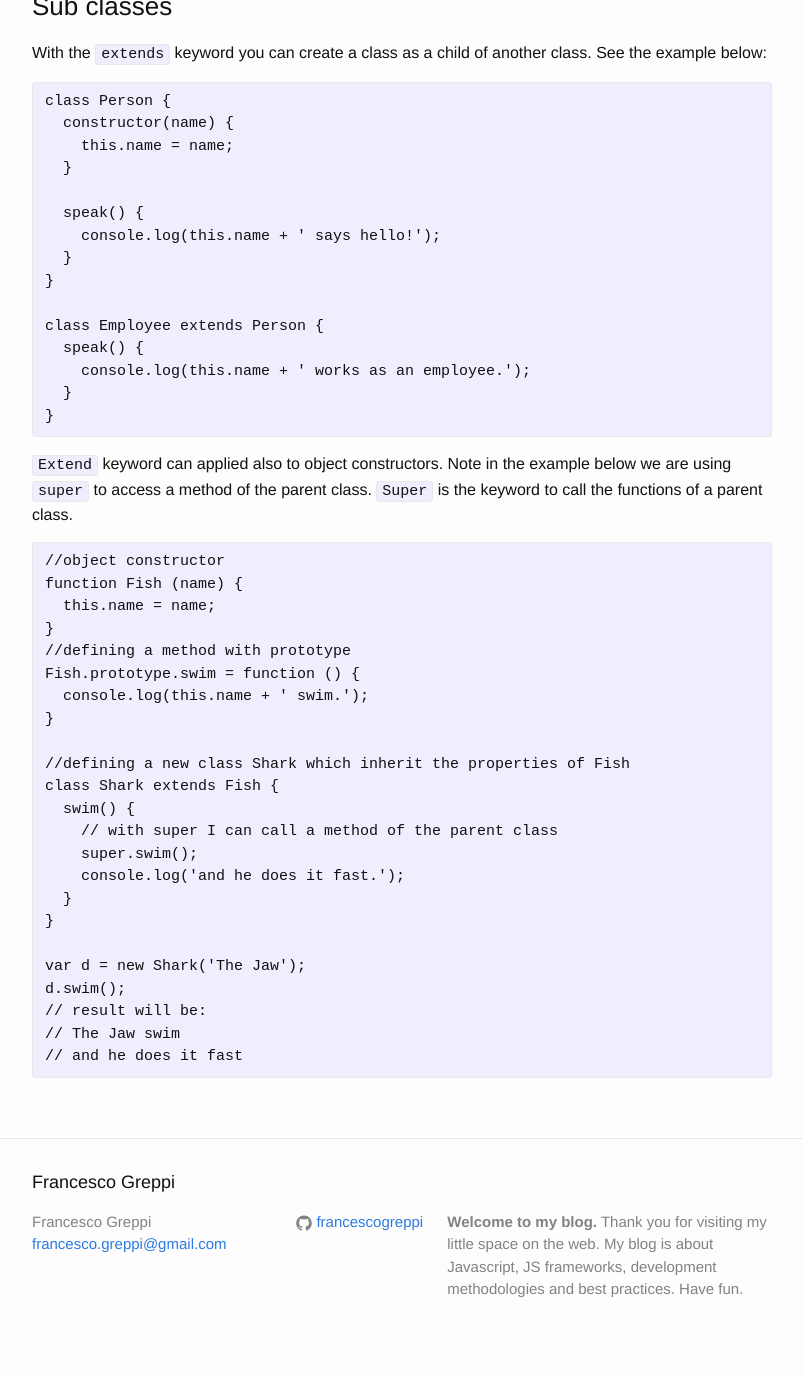
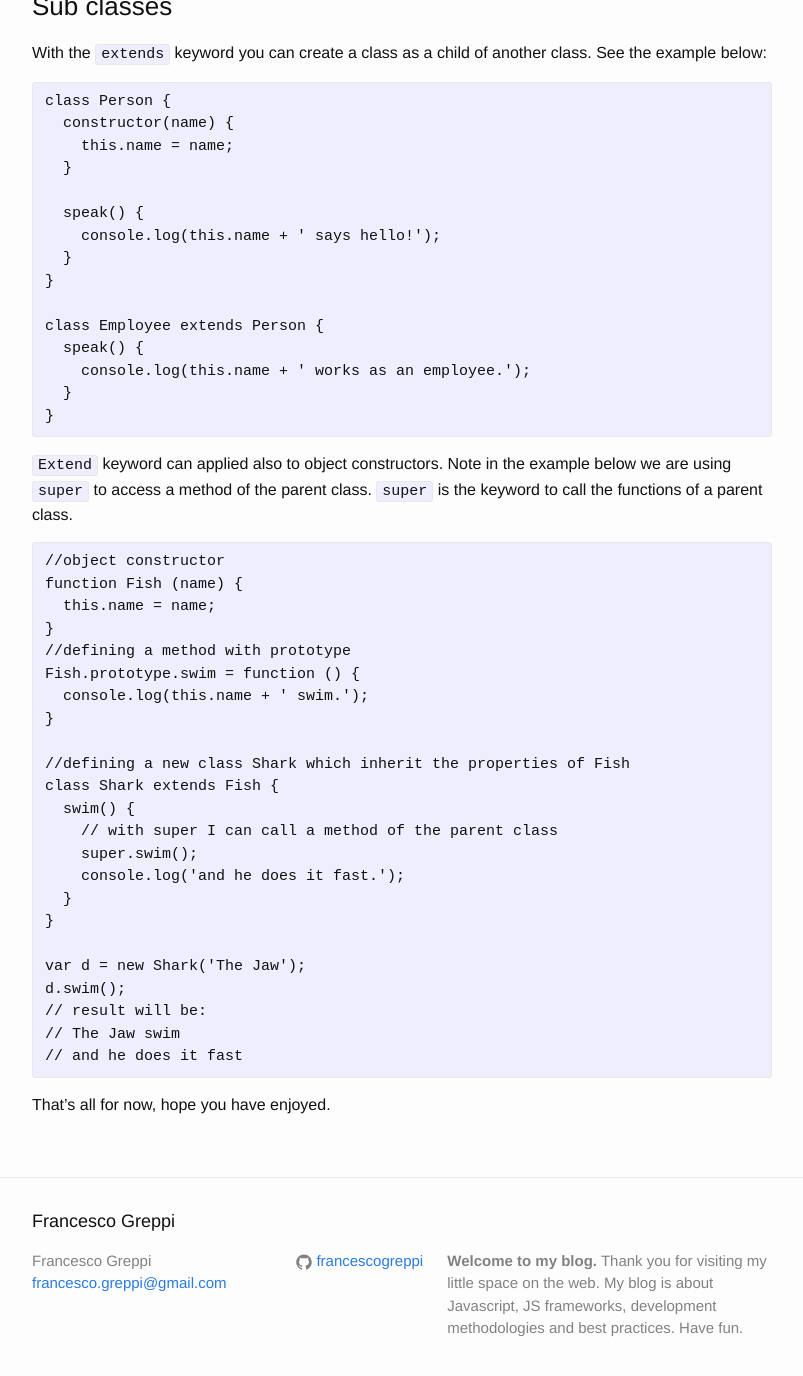
Before and after one commit to francescogreppi/francescogreppi.github.io, a Jekyll site: the page built from _posts/2016-06-12-es6-classes.markdown, in a window 1280 px wide and 1400 px high, scrolled down 2193 px. Shown: the top 1376 px of the window, without its empty margins (238-1041 px from the left). Built offline with Jekyll 4.4.1, drawn with Linux system fonts in a browser that asks for light colours.

Commit message:
es6 classes

````diff
--- a/_posts/2016-06-12-es6-classes.markdown
+++ b/_posts/2016-06-12-es6-classes.markdown
@@ -107,7 +107,7 @@ class Employee extends Person {
 }
 ```
 
-`Extend` keyword can applied also to object constructors. Note in the example below we are using `super` to access a method of the parent class. `Super` is the keyword to call the functions of a parent class.
+`Extend` keyword can applied also to object constructors. Note in the example below we are using `super` to access a method of the parent class. `super` is the keyword to call the functions of a parent class.
 
 ```Javascript
 //object constructor
@@ -134,3 +134,5 @@ d.swim();
 // The Jaw swim
 // and he does it fast
 ```
+
+That's all for now, hope you have enjoyed.
````
